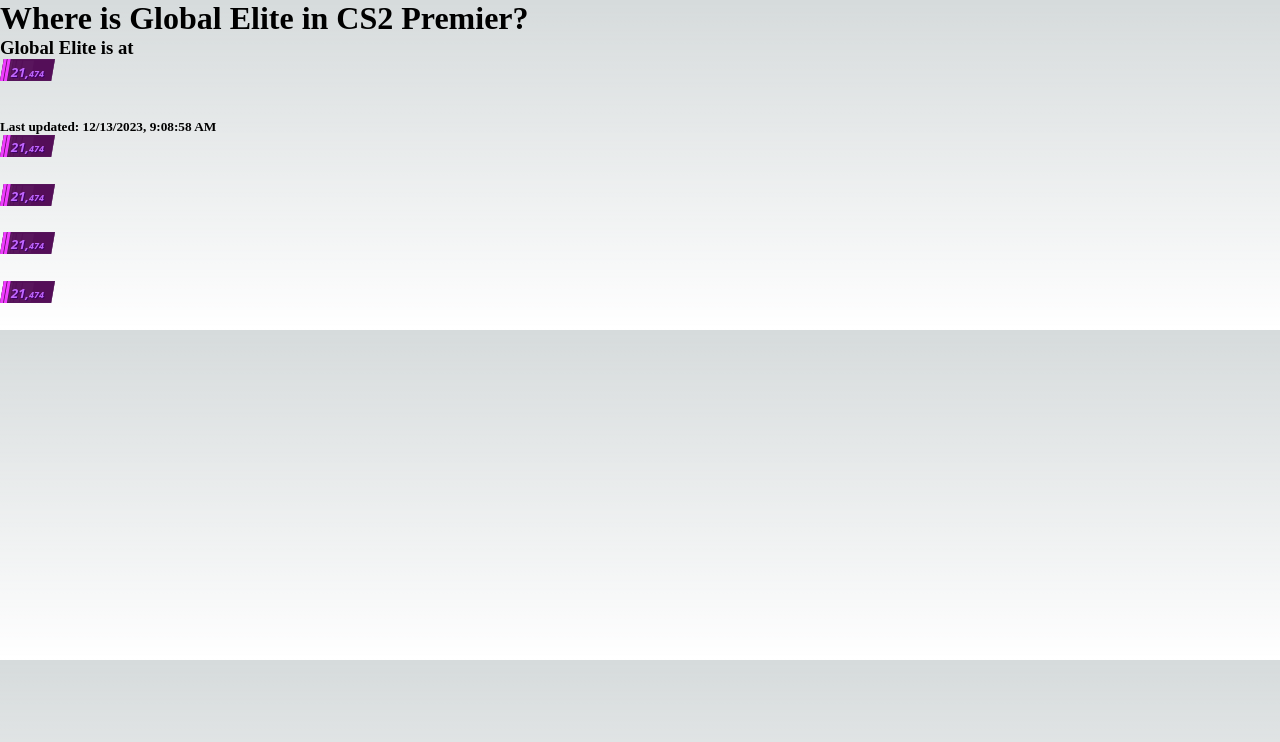
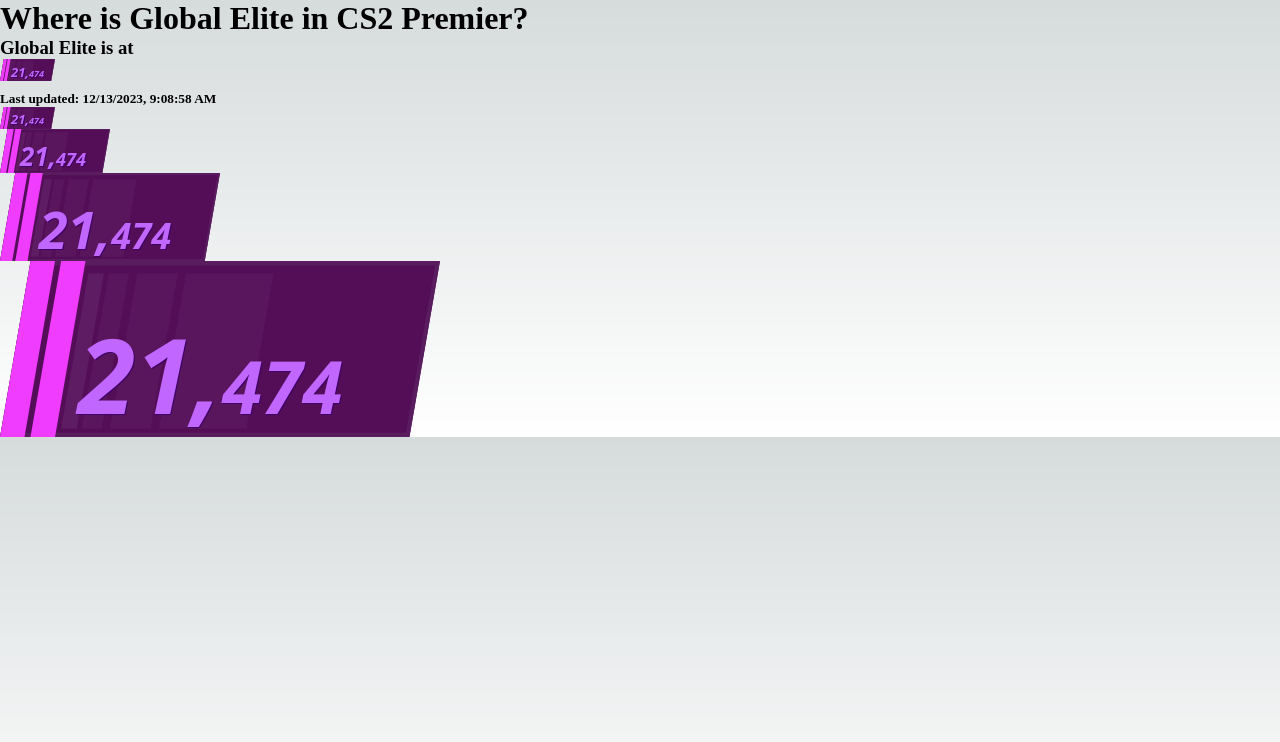
Before and after one commit to osmankalyoncu2/whereisglobal, a Next.js app: page / in a window 1280 px wide. Shown: the top 742 px of the page. Built offline with nearby package versions, Linux system fonts and the light colour scheme.

Commit message:
elo badge sizes

```diff
--- a/src/components/cs2-elo.tsx
+++ b/src/components/cs2-elo.tsx
@@ -9,19 +9,26 @@
 
     const [rank, setRank] = useState(0);
 
+    const sizeMap = [
+        { width: '55px', height: '22px', fontSize: 13, left: '11px', top: '-26px' },
+        { width: '110px', height: '44px', fontSize: 26, left: '20px', top: '-40px' },
+        { width: '220px', height: '88px', fontSize: 52, left: '39px', top: '-75px' },
+        { width: '440px', height: '176px', fontSize: 104, left: '78px', top: '-145px' }
+    ];
+
     useEffect(() => {
         const k = parseInt(eloText.split(',')[0]);
         setRank(Math.floor(k/5));
     }, [eloText]);
 
     return (
-        <div style={{display: 'block'}}>
-            <img style={{position: 'relative'}} src={`/cs_rating_${rank}.svg`}></img>
+        <div style={{display: 'block', width: sizeMap[size].width, height: sizeMap[size].height}}>
+            <img style={{position: 'relative', width: sizeMap[size].width, height: sizeMap[size].height}} src={`/cs_rating_${rank}.svg`}></img>
             <div
                 style={{
                     position: 'relative',
-                    left: '11px',
-                    top: '-26px',
+                    left: sizeMap[size].left,
+                    top: sizeMap[size].top,
                     lineHeight: '22px',
                     color: '#c166ff',
                     textShadow: '1px 1px #3d0066',
@@ -31,10 +38,10 @@
                     fontWeight: 800,
                 }}
             >
-                <span style={{fontSize: '13px'}}>
+                <span style={{fontSize: sizeMap[size].fontSize + 'px'}}>
                     {eloText.split(',')[0]},
                 </span>
-                <span style={{fontSize: '9px'}}>
+                <span style={{fontSize: (sizeMap[size].fontSize*0.7) + 'px'}}>
                     {eloText.split(',')[1]}
                 </span>
             </div>
```
